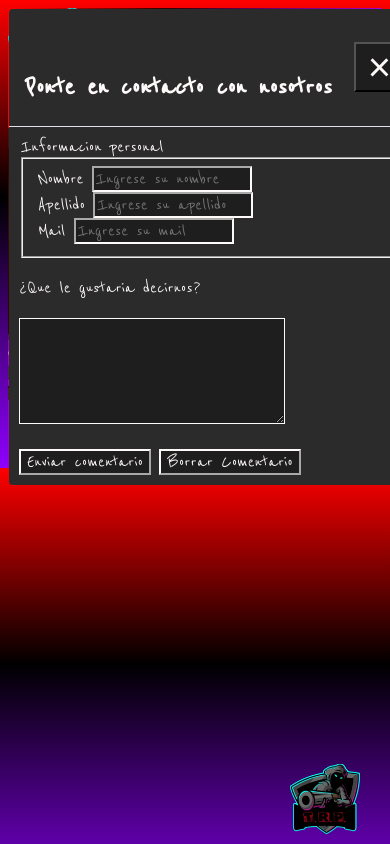
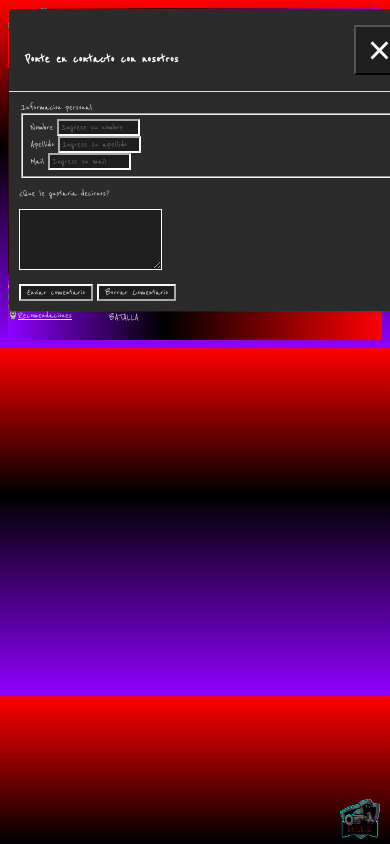
Before and after one commit to Nahuel-hernandez/Proyecto_trp, a website: page index.html in a window 390 px wide. Both pictures are taken after a click on the element "Mail de contacto". Drawn offline with nearby package versions, Linux system fonts and the light colour scheme.

Commit message:
nuevo querie
agregado de resoluciones mas pequeñas para responsive

```diff
--- a/css/estilos.css
+++ b/css/estilos.css
@@ -1222,3 +1222,198 @@ body {
     width: 50%; }
   .modal-fullscreen-md-down .modal-footer {
     border-radius: 0; } }
+
+/*mobile bajo*/
+@media (max-width: 690px) {
+  .encabezado-de-pagina {
+    background-image: linear-gradient(90deg, red 0%, black 42%, #8f00ff 100%);
+    font-size: 10px;
+    height: 60px;
+    display: grid;
+    grid-template-areas: "logo menuu menuu trp trp trp";
+    grid-template-rows: 3fr;
+    grid-template-columns: 20px 1fr 10fr;
+    font-family: 'Reenie Beanie', cursive; }
+    .encabezado-de-pagina .encabezado-de-pagina__trp-grande {
+      font-size: 30px;
+      color: snow;
+      grid-area: trp;
+      animation-duration: 2s;
+      animation-name: titilar;
+      animation-iteration-count: infinite;
+      font-family: 'Reenie Beanie', cursive; }
+    .encabezado-de-pagina .encabezado-de-pagina__logo-pagina {
+      width: 50px;
+      height: 50px;
+      padding-right: 20px;
+      grid-area: logo; }
+    .encabezado-de-pagina .menu-encabezado {
+      grid-area: menuu;
+      position: relative;
+      list-style: none;
+      font-size: 10px; }
+      .encabezado-de-pagina .menu-encabezado li {
+        display: inline;
+        position: relative;
+        font-size: 10px; }
+      .encabezado-de-pagina .menu-encabezado .integrantes {
+        position: absolute;
+        left: 10px;
+        display: none;
+        background-image: linear-gradient(90deg, #8f00ff 0%, black 42%, red 100%);
+        z-index: 100; }
+        .encabezado-de-pagina .menu-encabezado .integrantes li {
+          display: block; }
+      .encabezado-de-pagina .menu-encabezado li:hover .integrantes {
+        display: block; }
+  .pie-de-pagina {
+    background-image: linear-gradient(90deg, #8f00ff 0%, black 42%, red 100%);
+    color: snow;
+    height: 60px;
+    font-size: 10px;
+    display: grid;
+    grid-template-areas: "info informacion informacion informacion"
+ "map mapa slogan logo-dos"
+ "imail mail slogan logo-dos"
+ "reco recomendaciones recomendaciones recomendaciones ";
+    grid-template-columns: 10px 1fr 2fr 1fr;
+    grid-template-rows: 10px 10px 10px 10px;
+    font-family: 'Reenie Beanie', cursive; }
+    .pie-de-pagina textarea {
+      background-color: #1f1e1e;
+      border-color: snow;
+      color: snow;
+      font-family: 'Reenie Beanie', cursive;
+      font-size: 10px;
+      column-width: 1px; }
+    .pie-de-pagina input {
+      border-color: snow;
+      background-color: #1f1e1e;
+      color: snow;
+      font-family: 'Reenie Beanie', cursive;
+      font-size: 10px; }
+    .pie-de-pagina label {
+      font-size: 10px;
+      color: snow; }
+    .pie-de-pagina legend {
+      font-size: 10px;
+      color: snow; }
+    .pie-de-pagina .pie-de-pagina__icono-mail {
+      grid-area: imail;
+      width: 10px;
+      height: 10px; }
+    .pie-de-pagina .pie-de-pagina__icono-info {
+      grid-area: info;
+      width: 10px;
+      height: 10px; }
+    .pie-de-pagina .pie-de-pagina__icono-reco {
+      grid-area: reco;
+      width: 10px;
+      height: 10px; }
+    .pie-de-pagina .pie-de-pagina__icono-mapa {
+      grid-area: map;
+      width: 10px;
+      height: 10px; }
+    .pie-de-pagina .pie-de-pagina__informacion {
+      grid-area: informacion;
+      font-size: 10px; }
+    .pie-de-pagina .pie-de-pagina__mapa {
+      grid-area: mapa;
+      font-size: 10px; }
+    .pie-de-pagina .pie-de-pagina__mail {
+      grid-area: mail;
+      font-size: 10px;
+      text-decoration: underline; }
+    .pie-de-pagina .pie-de-pagina__recomendaciones {
+      grid-area: recomendaciones;
+      font-size: 10px;
+      text-decoration: underline; }
+    .pie-de-pagina .pie-de-pagina__slogan {
+      grid-area: slogan;
+      font-size: 10px; }
+    .pie-de-pagina a {
+      color: snow;
+      font-size: 10px; }
+    .pie-de-pagina p {
+      color: snow;
+      font-size: 10px; }
+  /* Logo 2 */
+  .logo-dos {
+    width: 40px;
+    height: 40px;
+    position: fixed;
+    right: 10px;
+    bottom: 5px;
+    grid-area: logo-dos;
+    z-index: 100;
+    transition: 3seg; }
+  a.cuerpo-index__galeria {
+    display: inline-block;
+    position: relative;
+    color: snow;
+    left: 5px;
+    top: -20px;
+    cursor: pointer;
+    border: 1px;
+    border-color: snow;
+    background-color: black;
+    padding: .375rem .75rem;
+    border-radius: 50rem;
+    line-height: normal;
+    outline-offset: 2px;
+    font-size: 10px; }
+  #con .banner {
+    width: 100%;
+    display: grid inline-block;
+    grid-template-areas: "igtrp ytbtrp"
+ "bannerDrax bannerDiego"
+ "bannerAylen bannerPrincess";
+    grid-template-rows: 135px 1fr 1fr;
+    grid-template-columns: 1fr 1fr; }
+    #con .banner .banner__bdrax {
+      grid-area: bannerDrax;
+      width: 100%;
+      max-width: 340px; }
+    #con .banner .banner__bdiego {
+      grid-area: bannerDiego;
+      width: 100%;
+      max-width: 340px; }
+    #con .banner .banner__baylen {
+      grid-area: bannerAylen;
+      width: 100%;
+      max-width: 340px; }
+    #con .banner .banner__bprincess {
+      grid-area: bannerPrincess;
+      width: 100%;
+      max-width: 340px; }
+    #con .banner .banner__igtrp {
+      grid-area: igtrp;
+      width: 100%;
+      max-width: 340px; }
+    #con .banner .banner__ytbtrp {
+      width: 340px;
+      width: 100%;
+      max-width: 340px; }
+  #botonClose {
+    width: 20px;
+    height: 20px;
+    font-size: 10px;
+    color: snow;
+    background-color: #1f1e1e; }
+  .modal-fullscreen-md-down {
+    width: 80%;
+    max-width: none;
+    height: 100%;
+    margin: 0; }
+  .modal-fullscreen-md-down .modal-content {
+    height: 80%;
+    width: 80%;
+    border: 0;
+    border-radius: 0; }
+  .modal-fullscreen-md-down .modal-header {
+    border-radius: 0; }
+  .modal-fullscreen-md-down .modal-body {
+    overflow-y: auto;
+    width: 50%; }
+  .modal-fullscreen-md-down .modal-footer {
+    border-radius: 0; } }
```
